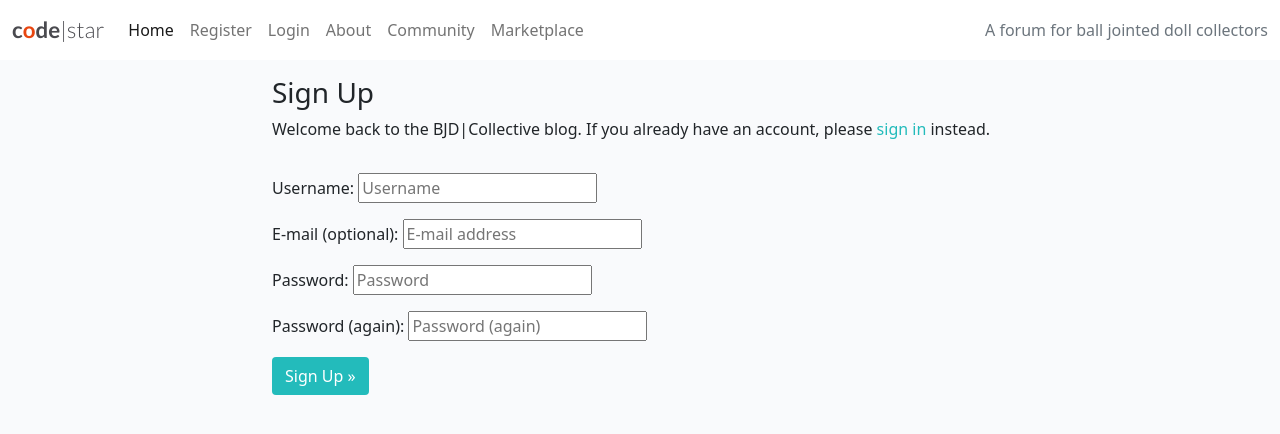
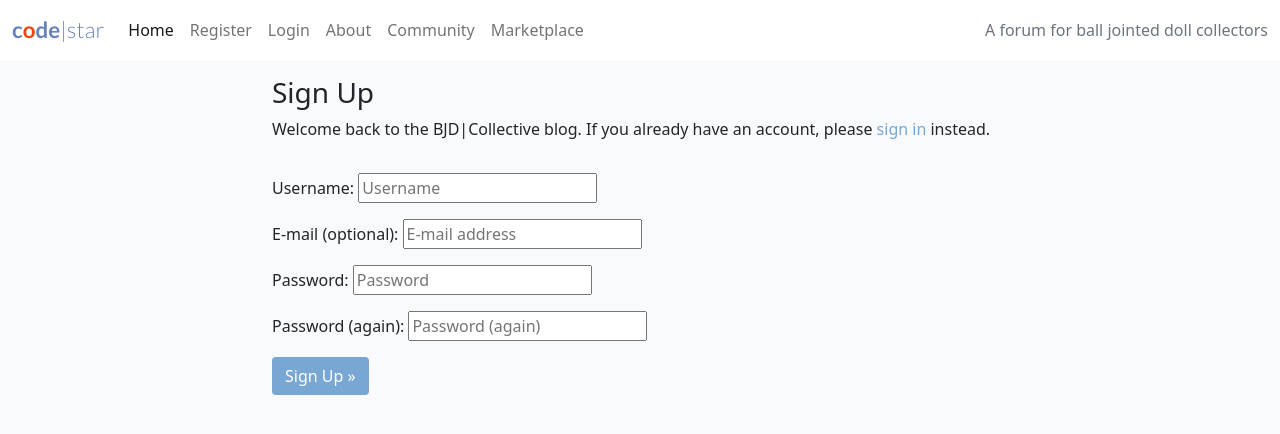
Before and after one commit to Chapter256/bjd-collective, a Django app: page /accounts/signup/ in a window 1280 px wide. Shown: the top 434 px of the page. Run offline with Django 3.2, Linux system fonts and the light colour scheme.

Commit message:
updated the colours in css

```diff
--- a/static/css/style.css
+++ b/static/css/style.css
@@ -6,7 +6,7 @@
     font-family: Lato, sans-serif;
     font-size: 1.4rem;
     font-weight: 700;
-    color: #4A4A4F;
+    color: #6883BC;
 }
 
 .red-o {
@@ -22,7 +22,7 @@
 }
 
 .dark-bg {
-    background-color: #445261;
+    background-color: #6883BC;
 }
 
 .main-bg {
@@ -43,7 +43,7 @@
     bottom: 5%;
     min-width: 30%;
     left: -2px;
-    background-color: #23BBBB;
+    background-color: #79A7D3;
 }
 
 .author {
@@ -79,7 +79,7 @@
     right: 90%;
     height: 100%;
     width: 150%;
-    background: #445261;
+    background: #6883BC;
     -webkit-transform: skew(15deg);
     -moz-transform: skew(15deg);
     transform: skew(15deg);
@@ -107,18 +107,18 @@
 }
 
 .btn-signup {
-    background-color: #23BBBB;
+    background-color: #79A7D3;
     color: #fff;
 }
 
 .btn-signup:hover,
 .btn-signup:active {
     background-color: #fff;
-    color: #23BBBB;
+    color: #79A7D3;
 }
 
 .link {
-    color: #23BBBB;
+    color: #79A7D3;
     text-decoration: none;
 }
 
```
